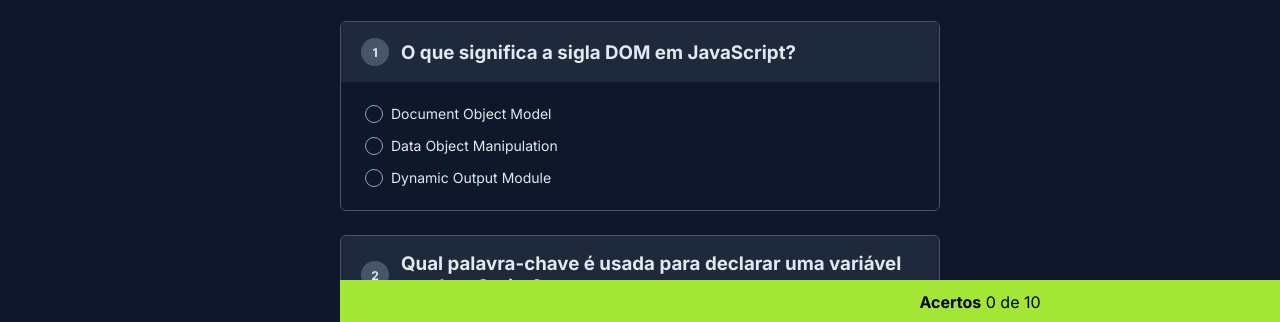
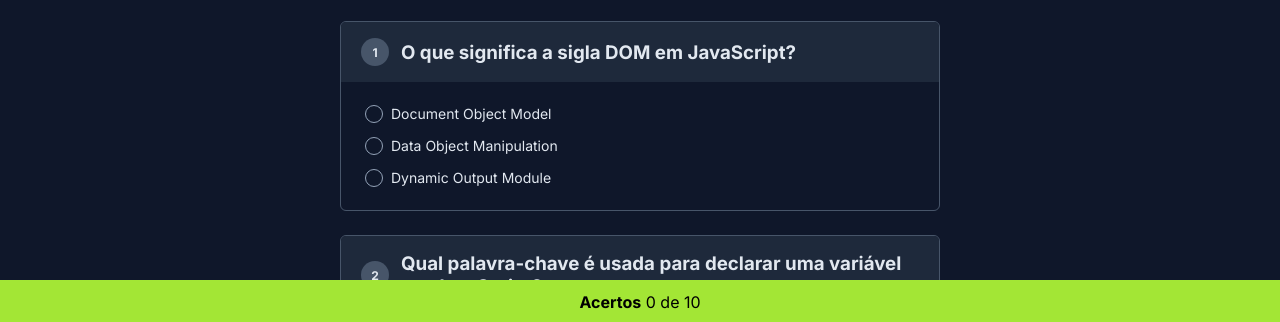
Before and after one commit to martahil/quiz-nlw, a plain HTML site: page index.html in a window 1280 px wide. Shown: the part 476-798 px from the top of the page. Drawn offline with Linux system fonts and the light colour scheme.

Commit message:
Ajuste no left do #acertos

```diff
--- a/style.css
+++ b/style.css
@@ -133,7 +133,7 @@ input:checked:before {
 
   position: fixed; /*aparece no bottom da página, independentemente da barra de rolagem*/
   bottom: 0;
-  left: zero;
+  left: 0;
   width: 100%; /*ocupa toda a largura da tela*/
 
   padding: 12px;
```
